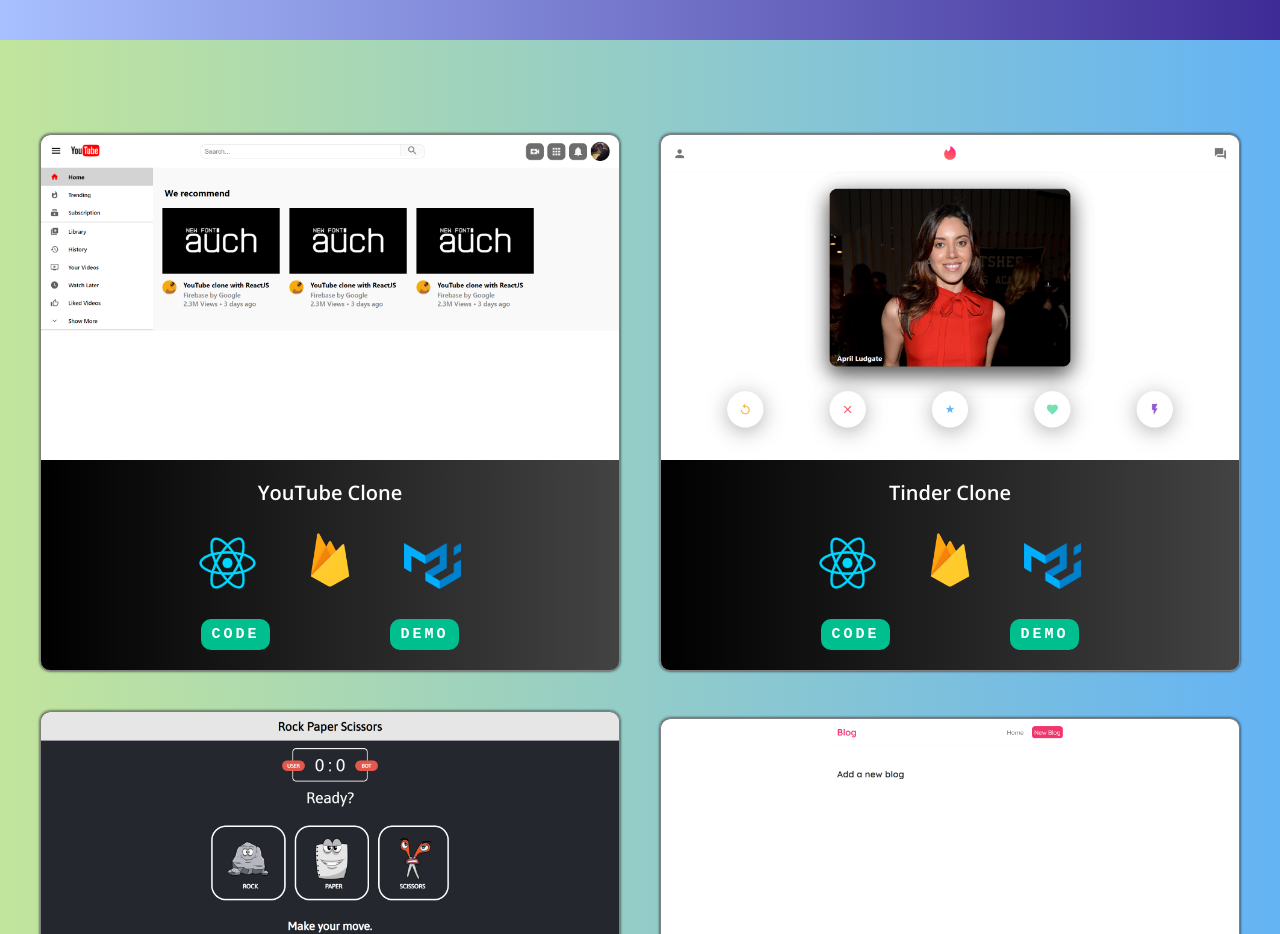
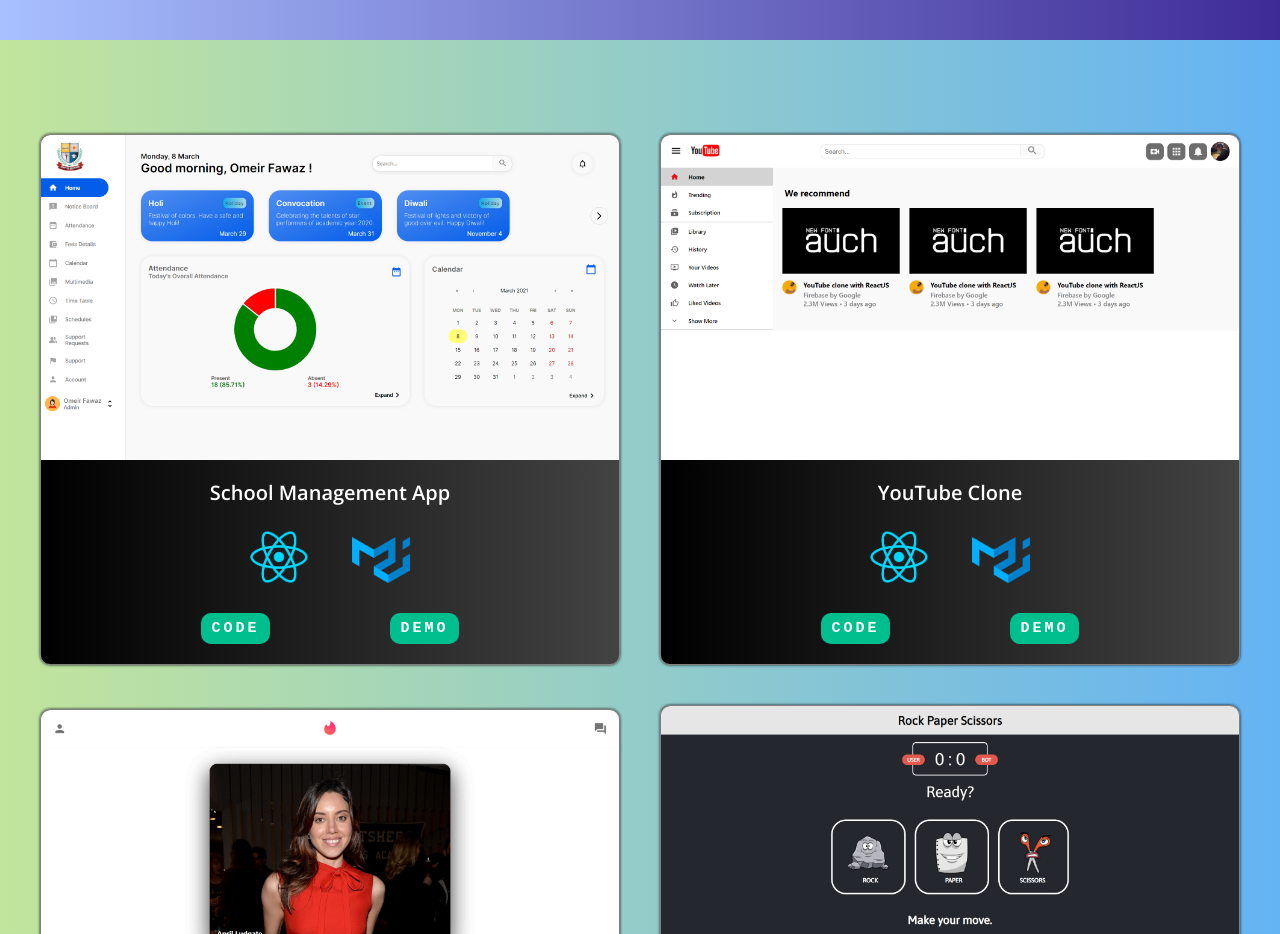
Before and after one commit to omeiirr/Portfolio, a plain HTML site: page index.html in a window 1280 px wide. Shown: the part 1560-2494 px from the top of the page. Drawn offline with nearby package versions, Linux system fonts and the light colour scheme; animation ran at ten frames a second; files whose address does not match are found by name.

Commit message:
Add School-App to projects

```diff
--- a/index.html
+++ b/index.html
@@ -128,6 +128,26 @@
 
     <section data-index="2" id="projects">
       <div class="showcase">
+
+        <div class="card">
+          <div class="card-image">
+            <img src="./images/projects/school-app.png" alt="" />
+          </div>
+          <div class="card-title">School Management App</div>
+          <div class="card-details">
+            <img src="./icons/tech-stack/react.png" alt="" />
+            <img src="./icons/tech-stack/material_ui.png" alt="" />
+          </div>
+          <div class="card-links">
+            <a href="https://github.com/omeiirr/School-App" target="_blank"
+              >Code</a
+            >
+            <a href="https://omeiirr.github.io/School-App/#/" target="_blank"
+              >Demo</a
+            >
+          </div>
+        </div>
+
         <div class="card">
           <div class="card-image">
             <img src="./images/projects/youtube-clone.png" alt="" />
@@ -135,7 +155,6 @@
           <div class="card-title">YouTube Clone</div>
           <div class="card-details">
             <img src="./icons/tech-stack/react.png" alt="" />
-            <img src="./icons/tech-stack/firebase.png" alt="" />
             <img src="./icons/tech-stack/material_ui.png" alt="" />
           </div>
           <div class="card-links">
```
Also changed, not shown: images/projects/school-app.png (added).
